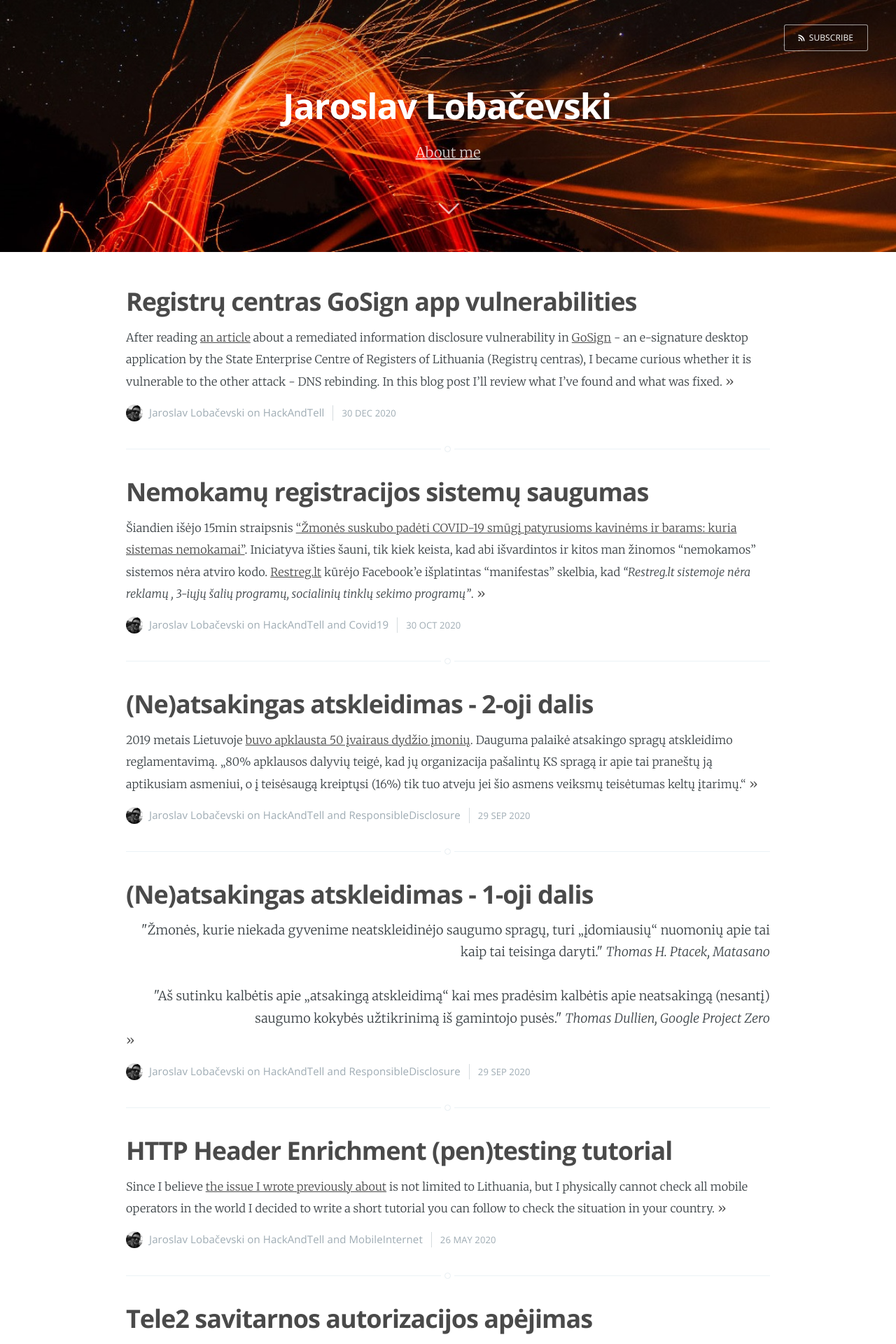
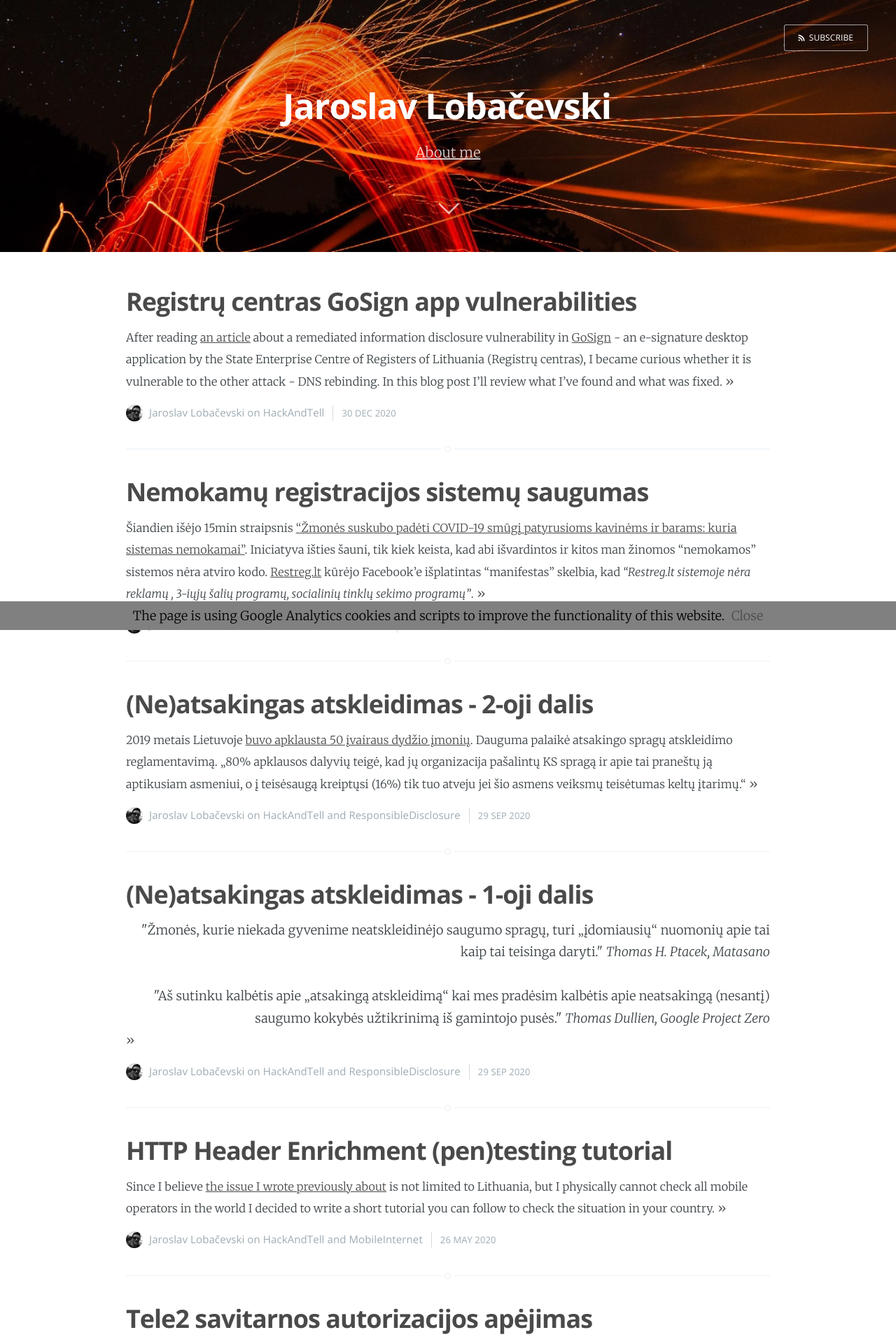
Before and after one commit to JarLob/jarlob.github.io, a Jekyll site: the page built from index.html, in a window 1280 px wide. Shown: the top 1920 px of the page at 70% size. Built offline with Jekyll 4.4.1, drawn with Linux system fonts in a browser that asks for light colours; the list of posts is cut into pages by our own code.

Commit message:
cookie consent

```diff
--- /dev/null
+++ b/_includes/cookie-consent.html
@@ -0,0 +1,66 @@
+<style>
+    #cookie-notice {
+        padding: 0.5rem 1rem;
+        display: none;
+        text-align: center;
+        position: fixed;
+        bottom: 0;
+        width: calc(100% - 2rem);
+        background: #808080;
+        color: rgb(0, 0, 0);
+    }
+
+        #cookie-notice a {
+            display: inline-block;
+            cursor: pointer;
+            margin-left: 0.5rem;
+        }
+
+    @media (max-width: 767px) {
+        #cookie-notice span {
+            display: block;
+            padding-top: 3px;
+            margin-bottom: 1rem;
+        }
+
+        #cookie-notice a {
+            position: relative;
+            bottom: 4px;
+        }
+    }
+</style>
+<div id="cookie-notice"><span>The page is using Google Analytics cookies and scripts to improve the functionality of this website.</span>&nbsp;<a id="cookie-notice-accept" class="btn btn-primary btn-sm">Close</a></div>
+<script>
+    function createCookie(name, value, days) {
+        var expires = "";
+        if (days) {
+            var date = new Date();
+            date.setTime(date.getTime() + (days * 24 * 60 * 60 * 1000));
+            expires = "; expires=" + date.toUTCString();
+        }
+        document.cookie = name + "=" + value + expires + "; path=/";
+    }
+    function readCookie(name) {
+        var nameEQ = name + "=";
+        var ca = document.cookie.split(';');
+        for (var i = 0; i < ca.length; i++) {
+            var c = ca[i];
+            while (c.charAt(0) == ' ') c = c.substring(1, c.length);
+            if (c.indexOf(nameEQ) == 0) return c.substring(nameEQ.length, c.length);
+        }
+        return null;
+    }
+    function eraseCookie(name) {
+        createCookie(name, "", -1);
+    }
+
+    if (readCookie('cookie-notice-dismissed') != 'true') {
+        document.getElementById('cookie-notice').style.display = 'block';
+    }
+    document.getElementById('cookie-notice-accept').addEventListener("click", function () {
+        createCookie('cookie-notice-dismissed', 'true', 365);
+        document.getElementById('cookie-notice').style.display = 'none';
+        location.reload();
+    });
+
+</script>
--- a/_layouts/default.html
+++ b/_layouts/default.html
@@ -69,5 +69,8 @@
       })();
 
     </script>
+
+    {% include cookie-consent.html %}
+
 </body>
 </html>
```
Lines whose indentation alone changed are shown as unchanged.
